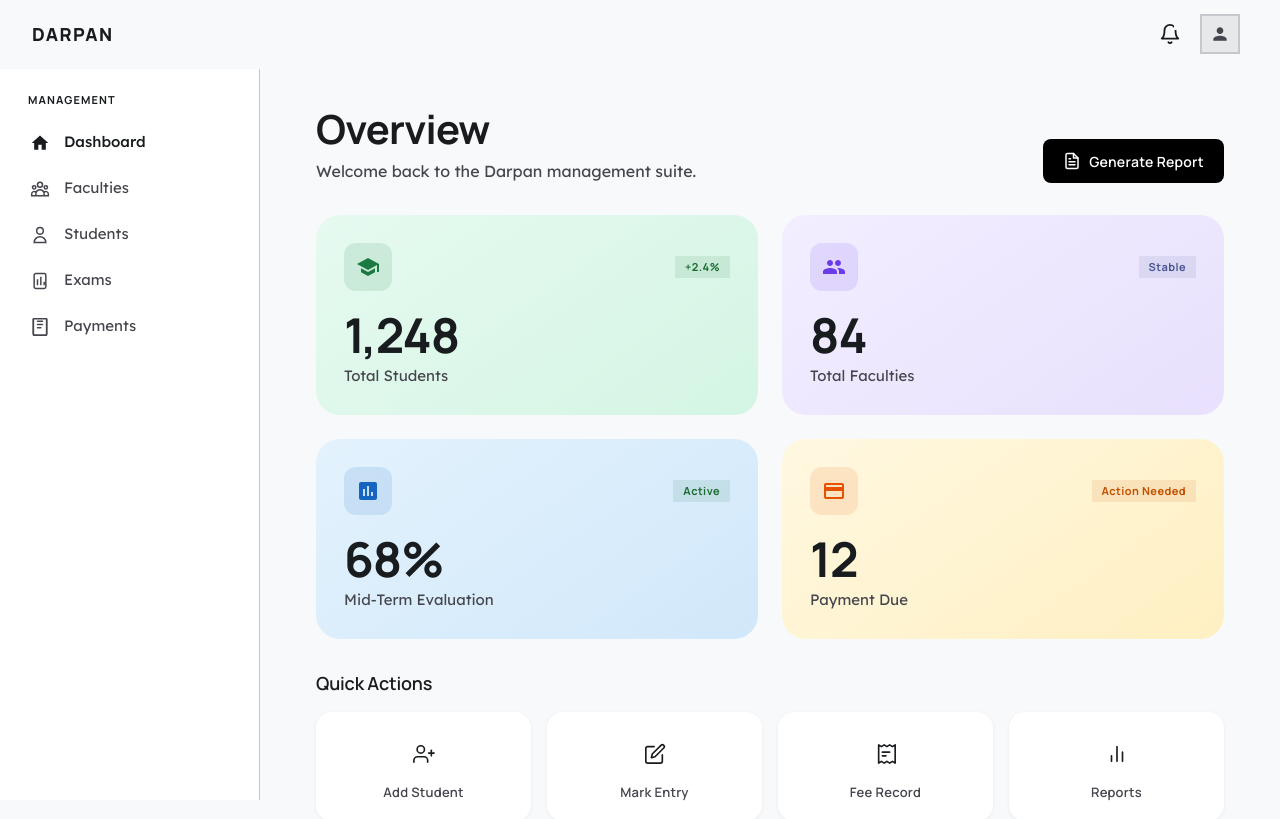
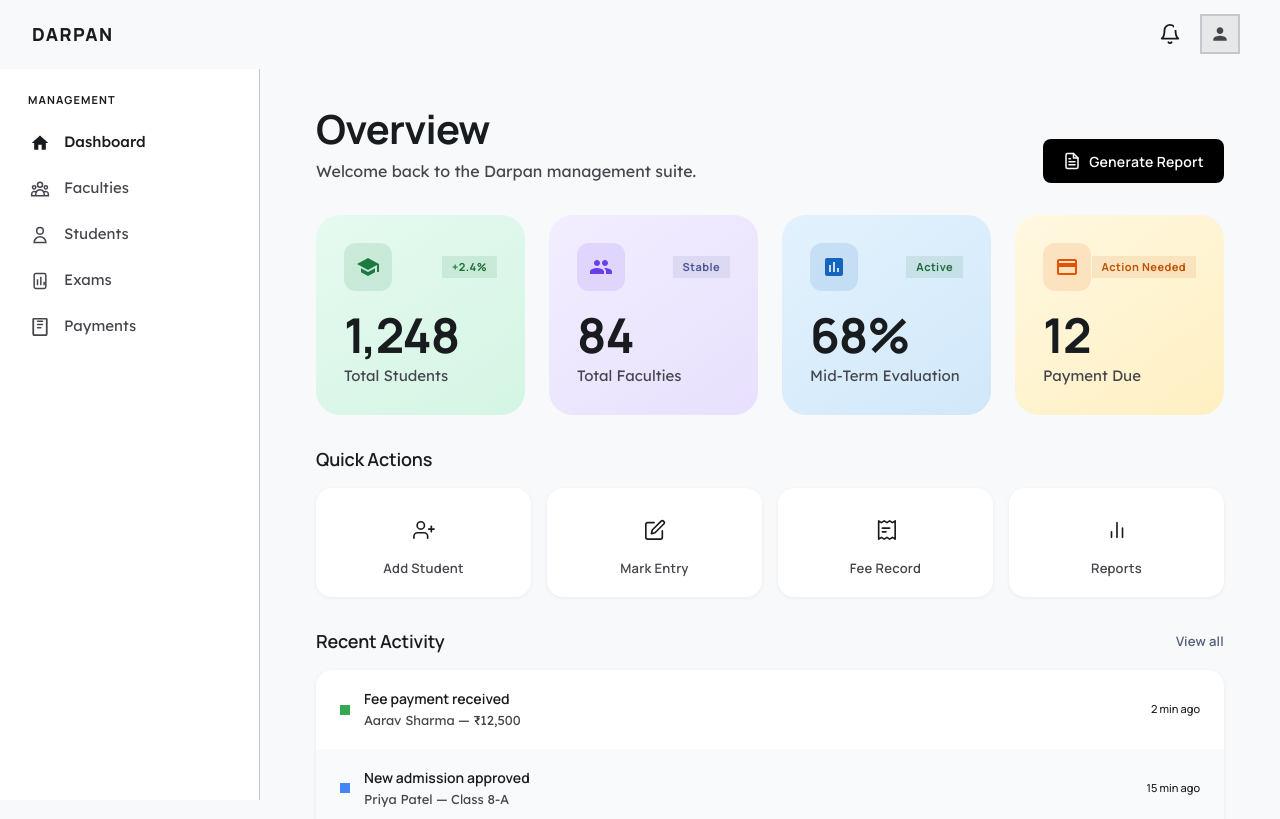
Before and after one commit to chandrasdas/Darpan-mobile, a SvelteKit app: page /dashboard in a window 1280 px wide. Shown: the top 819 px of the page. Built offline with nearby package versions, Linux system fonts and the light colour scheme.

Commit message:
ui: sidebar fixed

```diff
--- a/src/routes/(app)/+layout.svelte
+++ b/src/routes/(app)/+layout.svelte
@@ -453,6 +453,7 @@
 		.app-shell {
 			flex-direction: row;
 			flex-wrap: wrap;
+			align-content: flex-start;
 		}
 
 		/* Persistent sidebar */
--- a/src/routes/(app)/dashboard/+page.svelte
+++ b/src/routes/(app)/dashboard/+page.svelte
@@ -605,6 +605,7 @@
 		}
 
 		.stat-grid {
+			grid-template-columns: repeat(4, 1fr);
 			gap: 24px;
 		}
 
```
